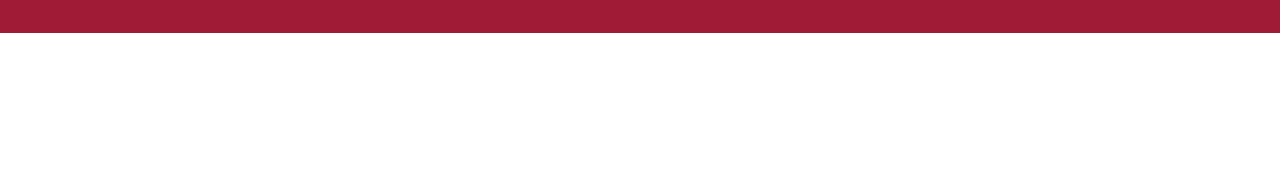
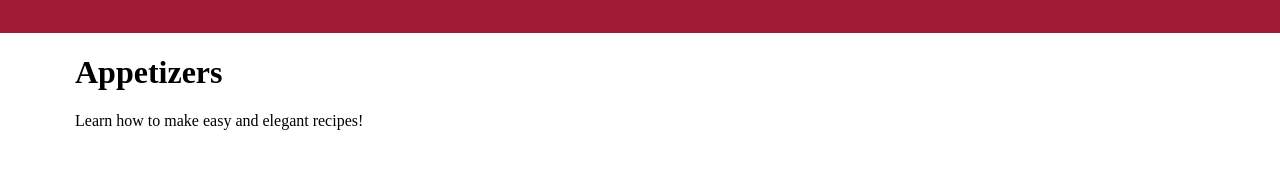
Before and after one commit to kendallawills/Codecademy-Text-Design, a plain HTML site: page index.html in a window 1280 px wide. Shown: the part 157-326 px from the top of the page. Drawn offline with Linux system fonts and the light colour scheme.

Commit message:
Add Main Header

```diff
--- a/index.html
+++ b/index.html
@@ -47,6 +47,17 @@
         </header>
 
         <!-- MAIN CONTENT -->
+        <main class="site-main">
+            <header class="clearfix site-main-header">
+                <div class="container">
+                    <h1 id="page-title">Appetizers</h1>
+                    <p>Learn how to make easy and elegant recipes!</p>
+                </div>
+            </header>
+
+            <!-- FEATURED -->
+
+        </main>
 
     </body>
 
--- a/resources/style.css
+++ b/resources/style.css
@@ -53,6 +53,10 @@ img {
 .button-small {
     font-size: 13px;
     padding: 10px 30px;
+}
+
+.clearfix {
+
 }
 
 /* TYPOGRAPHY */
@@ -131,3 +135,13 @@ a {
 .site-nav-mobile li:not(:last-child) {
     margin-right: 25px;
 }
+
+/* MAIN CONTENT */
+
+.site-main-header {
+
+}
+
+#page-title {
+
+}
```
